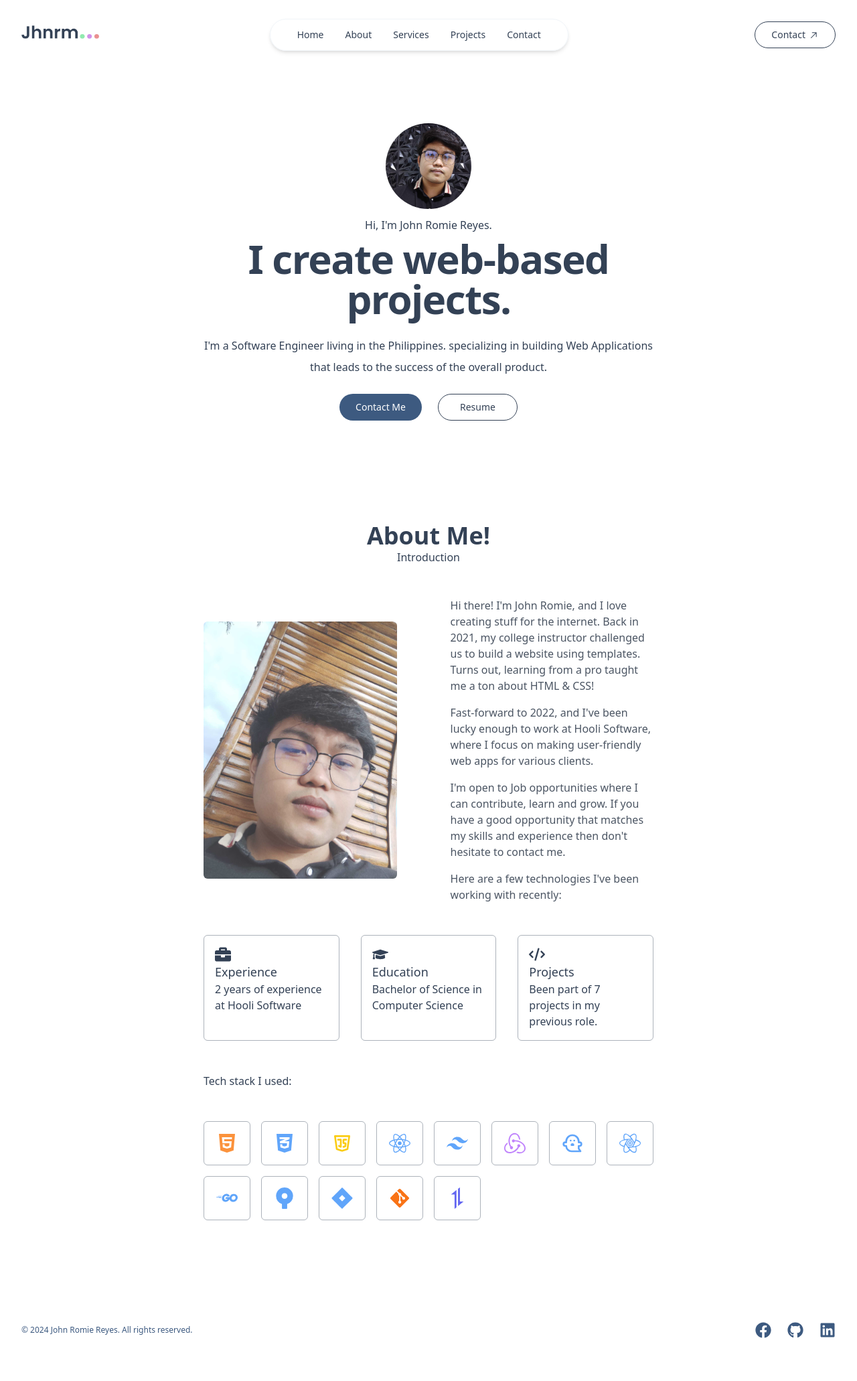
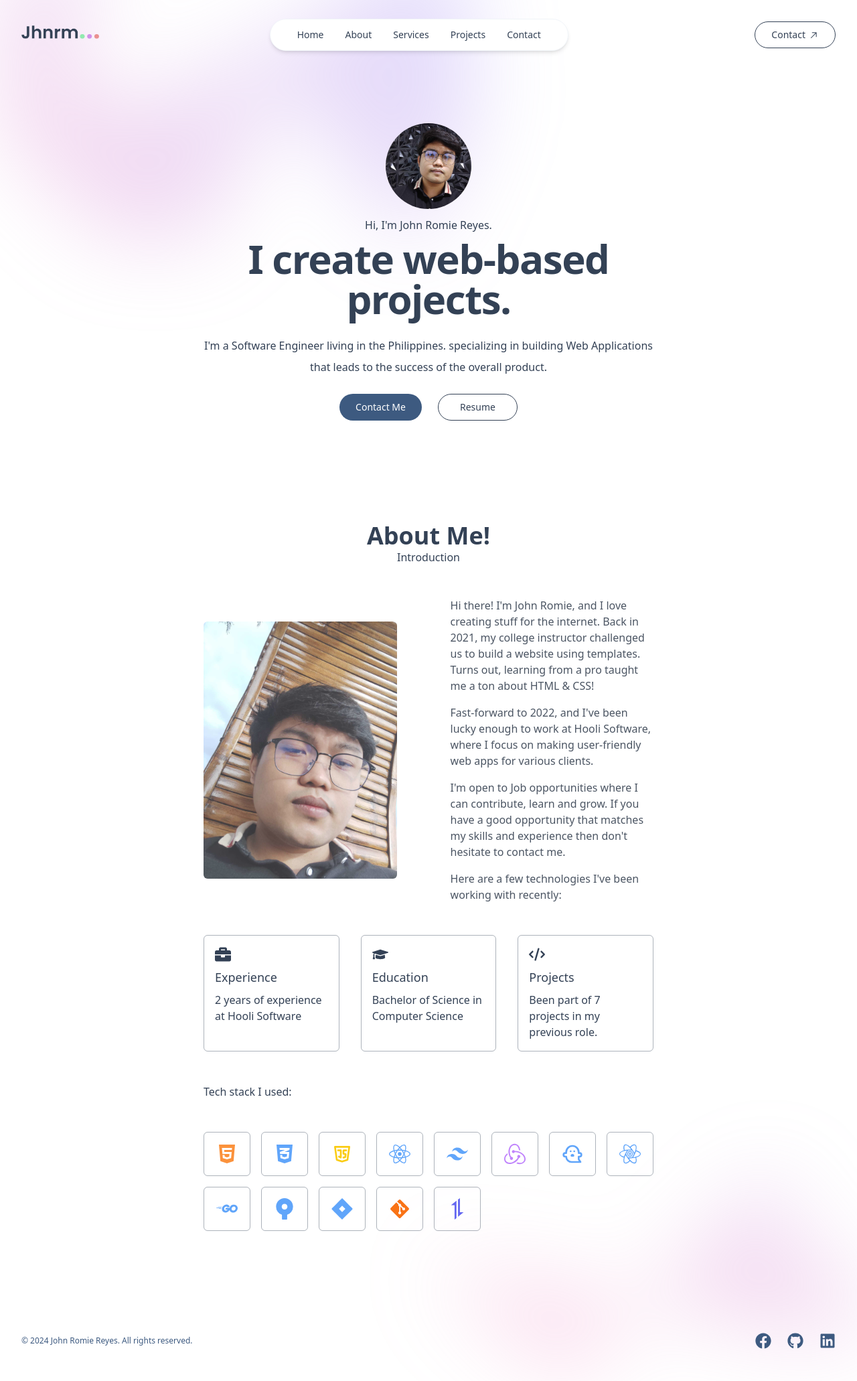
Before and after one commit to jhnrmss/jhnrmssv2.github.io, a React (Vite) app: page / in a window 1280 px wide. Shown: the whole page at 67% size. Built offline with nearby package versions, Linux system fonts and the light colour scheme.

Commit message:
chore: add style

```diff
--- a/src/components/NavBar/index.tsx
+++ b/src/components/NavBar/index.tsx
@@ -41,7 +41,7 @@
 const NavigationBar = () => {
   return (
     <Sheet>
-      <div className="container mx-auto px-4 pt-4 sm:px-6 lg:px-8">
+      <div className="container mx-auto px-4 pt-4 sm:px-6 lg:px-8 ">
         <div className="relative flex h-16 justify-between">
           <div className="absolute inset-y-0 left-0 flex items-center sm:hidden">
             {/* Mobile menu button */}
@@ -66,7 +66,7 @@
               />
             </div>
             <div className="hidden sm:flex p-1 px-10 sm:mt-2">
-              <ul className="px-10 sm:border sm:flex sm:border-slate-100 sm:shadow-md sm:rounded-full sm:space-x-8 ">
+              <ul className="px-10  bg-white sm:border sm:flex sm:border-slate-100 sm:shadow-md sm:rounded-full sm:space-x-8 ">
                 {" "}
                 {navigation.map((link, index) => (
                   <li className="inline-flex items-center text-sm font-medium text-default-text">
--- a/src/pages/Layout/index.tsx
+++ b/src/pages/Layout/index.tsx
@@ -4,7 +4,19 @@
 
 const AppLayout = () => {
   return (
-    <>
+    <div className="relative isolate">
+      <div
+        aria-hidden="true"
+        className="absolute inset-x-0 -top-40 -z-10 transform-gpu overflow-hidden blur-3xl sm:-top-80"
+      >
+        <div
+          style={{
+            clipPath:
+              "polygon(74.1% 44.1%, 100% 61.6%, 97.5% 26.9%, 85.5% 0.1%, 80.7% 2%, 72.5% 32.5%, 60.2% 62.4%, 52.4% 68.1%, 47.5% 58.3%, 45.2% 34.5%, 27.5% 76.7%, 0.1% 64.9%, 17.9% 100%, 27.6% 76.8%, 76.1% 97.7%, 74.1% 44.1%)",
+          }}
+          className="relative left-[calc(50%-11rem)] aspect-[1155/678] w-[36.125rem] -translate-x-1/2 rotate-[30deg] bg-gradient-to-tr from-[#ff80b5] to-[#9089fc] opacity-30 sm:left-[calc(50%-30rem)] sm:w-[72.1875rem]"
+        />
+      </div>
       <header>
         <NavigationBar />
       </header>
@@ -12,10 +24,23 @@
         <Home />
         <About />
       </main>
+
       <footer>
         <Footer />
       </footer>
-    </>
+      <div
+        aria-hidden="true"
+        className="absolute inset-x-0 top-[calc(100%-13rem)] -z-10 transform-gpu overflow-hidden blur-3xl sm:top-[calc(100%-30rem)]"
+      >
+        <div
+          style={{
+            clipPath:
+              "polygon(74.1% 44.1%, 100% 61.6%, 97.5% 26.9%, 85.5% 0.1%, 80.7% 2%, 72.5% 32.5%, 60.2% 62.4%, 52.4% 68.1%, 47.5% 58.3%, 45.2% 34.5%, 27.5% 76.7%, 0.1% 64.9%, 17.9% 100%, 27.6% 76.8%, 76.1% 97.7%, 74.1% 44.1%)",
+          }}
+          className="relative left-[calc(50%+3rem)] aspect-[1655/678] w-[36.125rem] -translate-x-1/2 bg-gradient-to-tr from-[#ff80b5] to-[#9089fc] opacity-30 sm:left-[calc(50%+36rem)] sm:w-[72.1875rem]"
+        />
+      </div>
+    </div>
   );
 };
 export default AppLayout;
--- a/src/pages/Sections/About/index.tsx
+++ b/src/pages/Sections/About/index.tsx
@@ -104,7 +104,7 @@
 export function About() {
   return (
     <section id="about">
-      <div className="bg-white">
+      <div>
         <div className="relative isolate py-14 ">
           <div className="mx-auto max-w-2xl space-y-12 py-6 sm:py-10 lg:py-12">
             <div className="text-center ">
@@ -149,7 +149,7 @@
               {moreInfo.map((item, index) => (
                 <li
                   key={"info_item_" + index}
-                  className="border border-default-text/40 cursor-pointer rounded-md p-4 hover:-translate-y-1 hover:shadow-[4px_4px_0_#334155] duration-500 "
+                  className="border border-default-text/40 cursor-pointer rounded-md p-4 hover:-translate-y-1 hover:shadow-[4px_4px_0_#334155] duration-500 space-y-2"
                 >
                   <item.icon className="h-6 w-auto text-default-text" />
                   <h3 className="text-lg text-default-text font-medium">
--- a/src/pages/Sections/Home/index.tsx
+++ b/src/pages/Sections/Home/index.tsx
@@ -5,7 +5,7 @@
 export function Home() {
   return (
     <section id="home">
-      <div className="bg-white">
+      <div>
         <div className="relative isolate pt-14 ">
           <div className="mx-auto max-w-2xl py-6 sm:py-10 lg:py-12">
             <div className="mb-2 flex justify-center">
```
